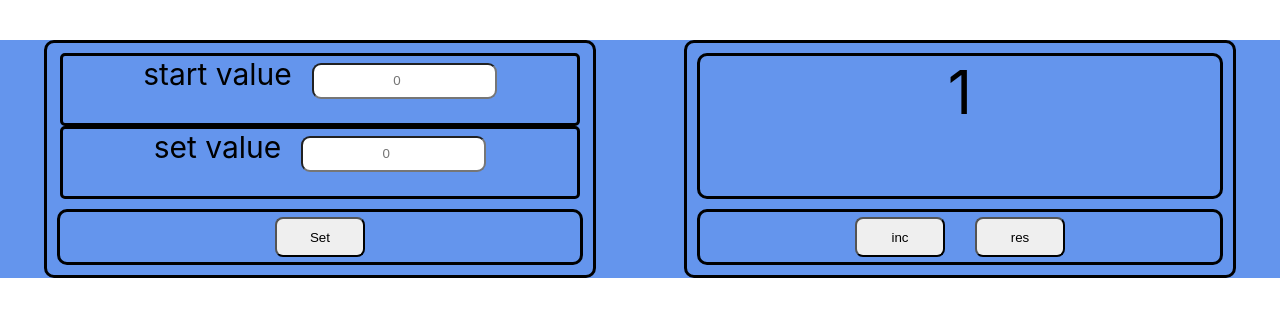
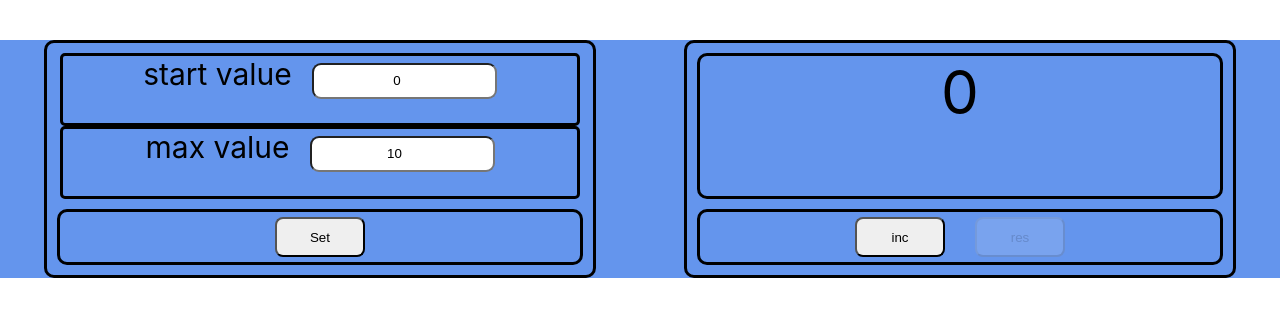
Before and after one commit to seomaks/counter, a React (Create React App) app: page / in a window 1280 px wide. Shown: the top 316 px of the page. Built offline with nearby package versions, Linux system fonts and the light colour scheme.

Commit message:
add controlled input

```diff
--- a/src/App.tsx
+++ b/src/App.tsx
@@ -1,52 +1,72 @@
 import {Monitor} from "./Monitor";
 import classes from "./count.module.css";
 import {Button} from "./Button";
-import {useState} from "react";
+import {ChangeEvent, useState} from "react";
 import {Tuner} from "./Tuner"
 
 const ONE = 1
-const MAX_VALUE = 5
-const RESET_VALUE = 0
-const START_VALUE = 1
+const START_VALUE = 0
 
 function App() {
 
   const [currentValue, setCurrentValue] = useState(START_VALUE)
 
-  const isDisabled = currentValue === MAX_VALUE
-  const isDropped = currentValue === RESET_VALUE
+  //стэйт для инпута
+  const [editStartValue, setEditStartValue] = useState(currentValue)
+  //взяли значение из инпута
+  const onChangeValueHandler = (e: ChangeEvent<HTMLInputElement>) => setEditStartValue(e.currentTarget.valueAsNumber)
+  //задали стартовое значение
+  const startValue = editStartValue
+  //кнопка
+  const changeTunerValue = () => setCurrentValue(startValue || maxSetValue)
+
+
+  const [maxTunerValue, setMaxTunerValue] = useState(10)
+  const onChangeMaxValueHandler = (e: ChangeEvent<HTMLInputElement>) => setMaxTunerValue(e.currentTarget.valueAsNumber)
+  const maxSetValue = maxTunerValue
+
+
+  const isDisabled = currentValue === maxSetValue
+  const isDropped = currentValue === startValue
+  const isIncorrectSettings = startValue < 0 || maxSetValue <= startValue
+
 
   const changeValue = () => {
-    if (currentValue < MAX_VALUE) {
+    if (currentValue < maxSetValue) {
       return setCurrentValue(currentValue + ONE)
     }
-
-    setCurrentValue(MAX_VALUE)
+    setCurrentValue(maxSetValue)
   }
 
-  const resetValue = () => setCurrentValue(RESET_VALUE)
+  const resetValue = () => setCurrentValue(startValue)
+
 
   return (
     <div className={classes.main}>
       <div className={classes.boarder}>
         <Tuner
           title="start value"
+          value={startValue}
+          onChangeValueHandler={onChangeValueHandler}
         />
         <Tuner
-        title="set value"
+          title="max value"
+          value={maxSetValue}
+          onChangeValueHandler={onChangeMaxValueHandler}
         />
         <div className={classes.buttons}>
           <Button
             title="Set"
-          changeCountValue={changeValue}
-          isDisabledButton={isDisabled}
+            changeCountValue={changeTunerValue}
+            isDisabledButton={isIncorrectSettings}
           />
+
         </div>
       </div>
       <div className={classes.boarder}>
         <Monitor
           currentValue={currentValue}
-        maxValue={MAX_VALUE}
+          maxValue={maxSetValue}
         />
         <div className={classes.buttons}>
           <Button
--- /dev/null
+++ b/src/ControlledInput.tsx
@@ -0,0 +1,14 @@
+import {ChangeEvent} from "react";
+
+type InputType = {
+  value: number
+  onChangeValueHandler: (e: ChangeEvent<HTMLInputElement>) => void
+
+}
+
+export const ControlledInput = (props:InputType) => {
+
+  return (
+    <input value={props.value} type={"number"} onChange={props.onChangeValueHandler} />
+  )
+}
--- a/src/Monitor.tsx
+++ b/src/Monitor.tsx
@@ -6,6 +6,7 @@ type PropsType = {
 }
 
 export const Monitor = (props: PropsType) => {
+
   const validClassName = (props.currentValue === props.maxValue)
     ? classes.monitorRed
     : classes.monitor;
--- a/src/Tuner.tsx
+++ b/src/Tuner.tsx
@@ -1,17 +1,23 @@
 import classes from "./count.module.css";
+import {ControlledInput} from "./ControlledInput";
+import {ChangeEvent} from "react";
 
 type PropsType = {
   title: string
+  value: number
+  onChangeValueHandler: (e: ChangeEvent<HTMLInputElement>) => void
 }
 
 export const Tuner = (props: PropsType) => {
+
+
 
   return (
     <div className={classes.tuner}>
       <div>
         <span>{props.title}</span>
-        <input type="number" placeholder={'0'}
-        />
+        <ControlledInput value={props.value}
+                         onChangeValueHandler={props.onChangeValueHandler}/>
       </div>
     </div>
   )
```
Also changed, not shown: src/Button.tsx (indentation only). Lines whose indentation alone changed are shown as unchanged.
